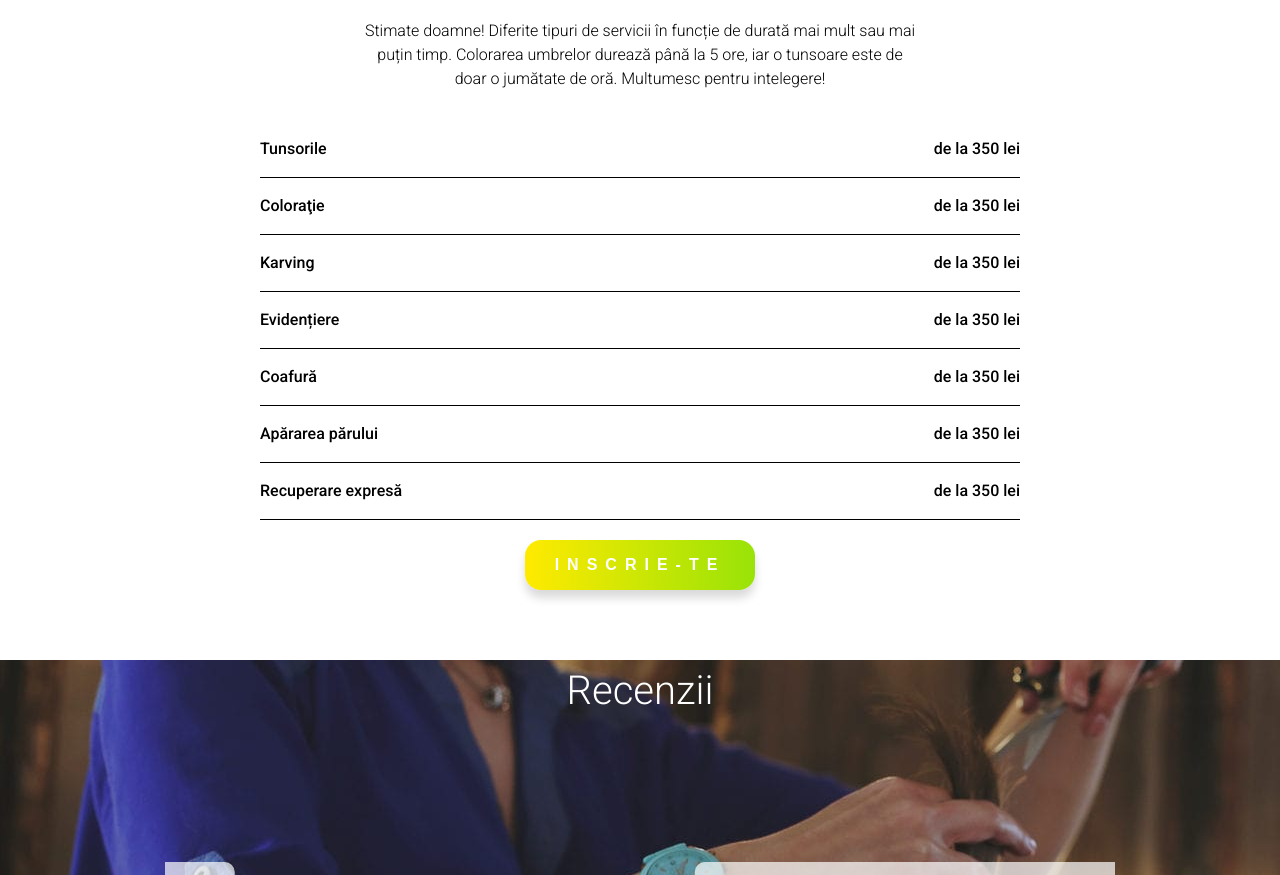
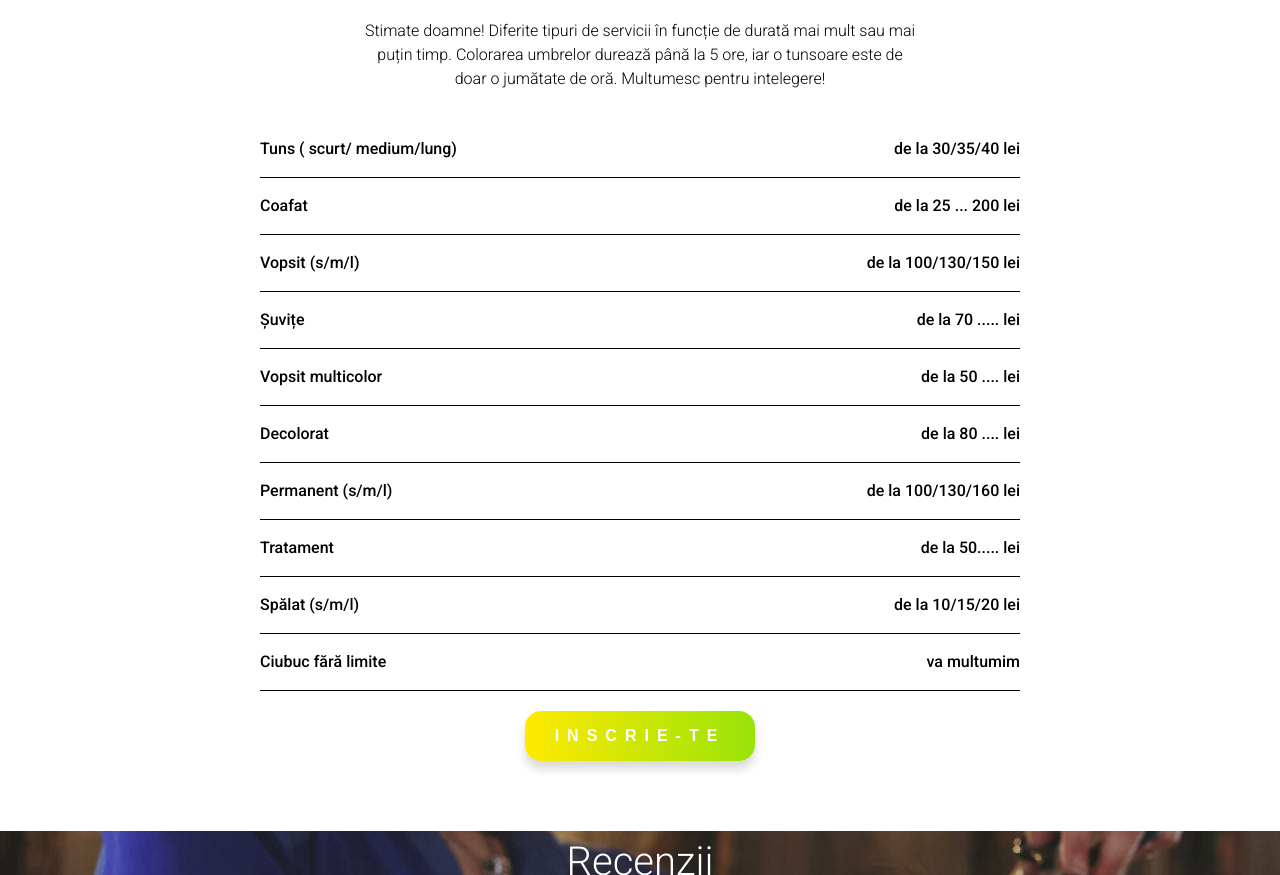
Before and after one commit to nikitatoday/hairdresses, a plain HTML site: page index.html in a window 1280 px wide. Shown: the part 3260-4135 px from the top of the page. Drawn offline with nearby package versions, Linux system fonts and the light colour scheme.

Commit message:
addNewServises

```diff
--- a/index.html
+++ b/index.html
@@ -58,7 +58,7 @@
                         </div>
                     <div class="about__subwrapper">
                         <div class="about__submintitle">Profesionalism</div>
-                        <div class="about__subdescr">Ne bucurăm să avem peste 10 ani de experiență și sute de clienți care ne-au acordat încrederea lor până în prezent. Practica acumulată și satisfacția clienților care au trecut pragul salonului nostru ne conferă siguranța că am reușit să obținem ceea ce ne-am dorit chiar de la început: o gamă largă de clienți fericiți, care apelează cu încredere la serviciile noastre.
+                        <div class="about__subdescr">Ne bucurăm să avem peste 20 ani de experiență și sute de clienți care ne-au acordat încrederea lor până în prezent. Practica acumulată și satisfacția clienților care au trecut pragul salonului nostru ne conferă siguranța că am reușit să obținem ceea ce ne-am dorit chiar de la început: o gamă largă de clienți fericiți, care apelează cu încredere la serviciile noastre.
                         </div>
                     </div>
                     </div>
@@ -147,32 +147,44 @@
             </div>
             <div class="services__table">
                 <div class="services__tr">
-                    <div class="services__first">Tunsorile</div>
-                    <div class="services__second">de la 350 lei</div>
+                    <div class="services__first">Tuns ( scurt/ medium/lung)</div>
+                    <div class="services__second">de la 30/35/40 lei</div>
                 </div>
                 <div class="services__tr">
-                    <div class="services__first">Coloraţie</div>
-                    <div class="services__second">de la 350 lei</div>
+                    <div class="services__first">Coafat</div>
+                    <div class="services__second">de la 25 ... 200 lei</div>
                 </div>
                 <div class="services__tr">
-                    <div class="services__first">Karving</div>
-                    <div class="services__second">de la 350 lei</div>
+                    <div class="services__first">Vopsit (s/m/l)</div>
+                    <div class="services__second">de la 100/130/150 lei</div>
                 </div>
                 <div class="services__tr">
-                    <div class="services__first">Evidențiere</div>
-                    <div class="services__second">de la 350 lei</div>
+                    <div class="services__first">Șuvițe</div>
+                    <div class="services__second">de la 70 ..... lei</div>
                 </div>
                 <div class="services__tr">
-                    <div class="services__first">Coafură</div>
-                    <div class="services__second">de la 350 lei</div>
+                    <div class="services__first">Vopsit multicolor</div>
+                    <div class="services__second">de la  50 .... lei</div>
                 </div>
                 <div class="services__tr">
-                    <div class="services__first">Apărarea părului</div>
-                    <div class="services__second">de la 350 lei</div>
+                    <div class="services__first">Decolorat</div>
+                    <div class="services__second">de la 80 .... lei</div>
                 </div>
                 <div class="services__tr">
-                    <div class="services__first">Recuperare expresă</div>
-                    <div class="services__second">de la 350 lei</div>
+                    <div class="services__first">Permanent (s/m/l)</div>
+                    <div class="services__second">de la 100/130/160 lei</div>
+                </div>
+                <div class="services__tr">
+                    <div class="services__first">Tratament</div>
+                    <div class="services__second">de la 50..... lei</div>
+                </div>
+                <div class="services__tr">
+                    <div class="services__first">Spălat (s/m/l)</div>
+                    <div class="services__second">de la 10/15/20 lei</div>
+                </div>
+                <div class="services__tr">
+                    <div class="services__first">Ciubuc  fără limite</div>
+                    <div class="services__second">va multumim</div>
                 </div>
              </div>
 
```
